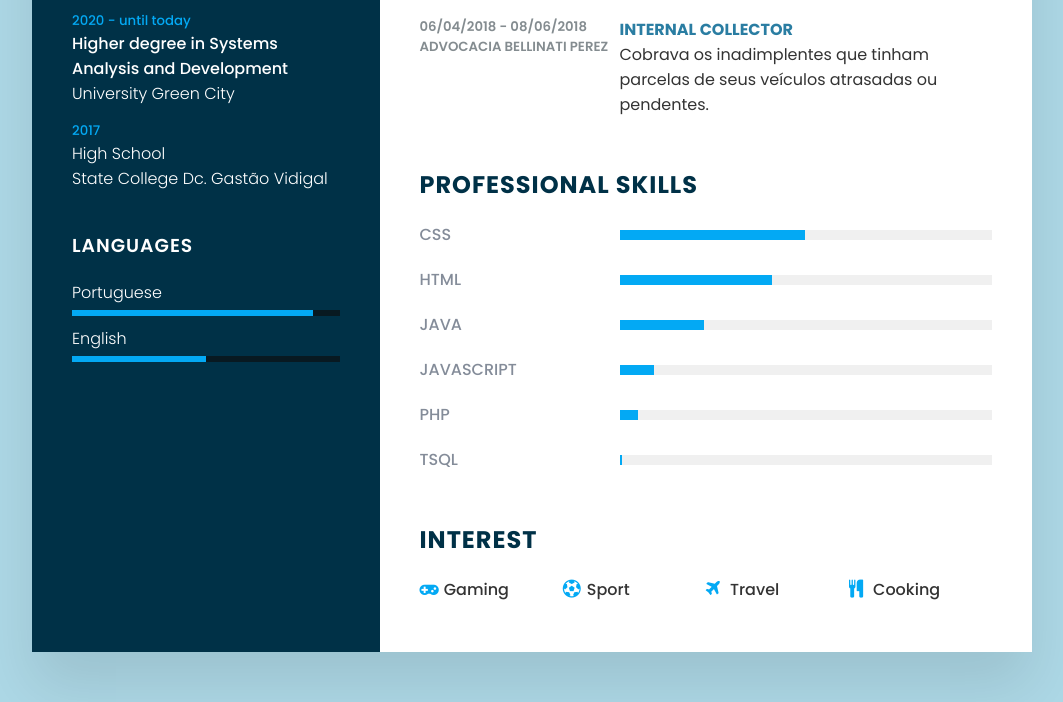
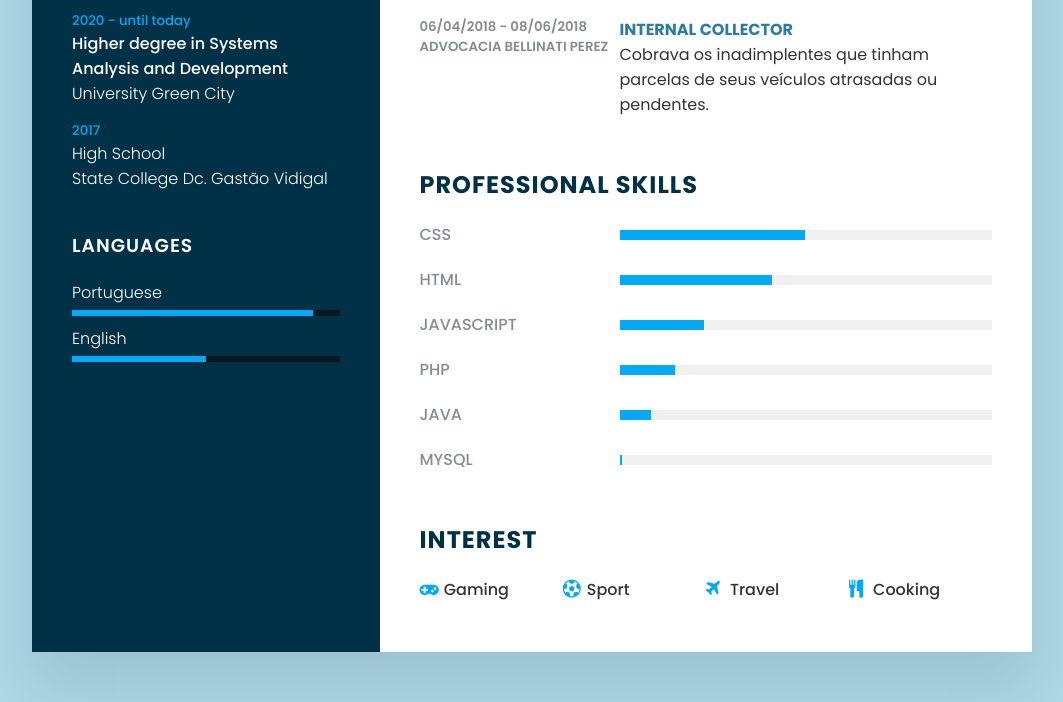
Before and after one commit to ggoulartec/Curriculo, a plain HTML site: page index.html in a window 1280 px wide. Shown: the part 813-1515 px from the top of the page, without its empty margins (108-1171 px from the left). Drawn offline with Linux system fonts and the light colour scheme.

Commit message:
Update index.html

```diff
--- a/index.html
+++ b/index.html
@@ -159,25 +159,25 @@
           </div>
         </div>
         <div class="box">
-          <h4>Java</h4>
+          <h4>JavaScript</h4>
           <div class="percent">
             <div style="width: 22.64%"></div>
           </div>
         </div>
         <div class="box">
-          <h4>JavaScript</h4>
+          <h4>Php</h4>
           <div class="percent">
-            <div style="width: 9.3%"></div>
+            <div style="width: 15%"></div>
           </div>
         </div>
         <div class="box">
-          <h4>Php</h4>
+          <h4>Java</h4>
           <div class="percent">
-            <div style="width: 5%"></div>
+            <div style="width: 8.5%"></div>
           </div>
         </div>
         <div class="box">
-          <h4>Tsql</h4>
+          <h4>MySQL</h4>
           <div class="percent">
             <div style="width: 0.74%"></div>
           </div>
```
